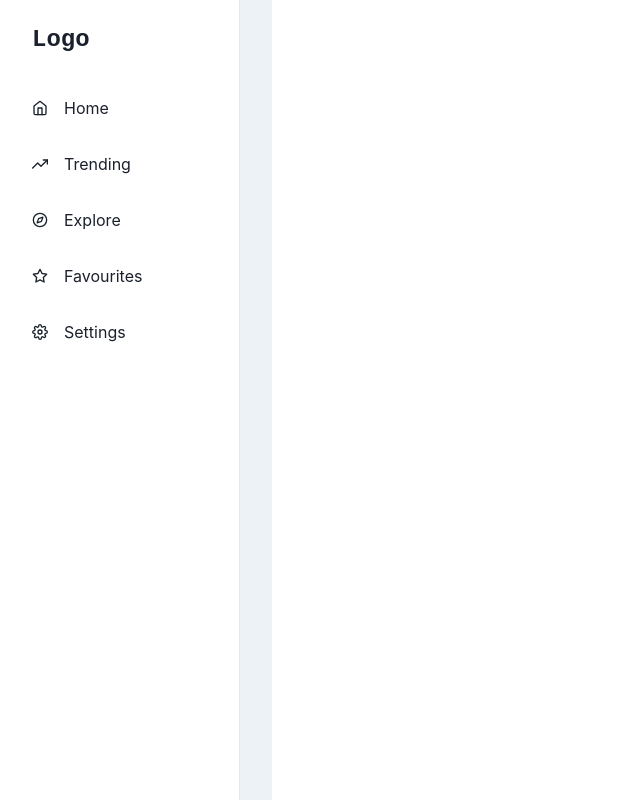
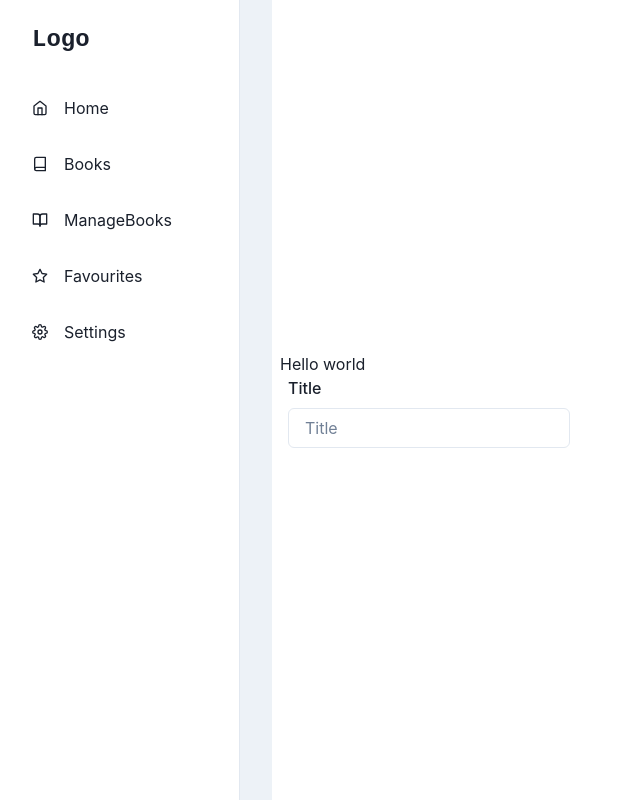
Before and after one commit to Sudan08/Library_management_system, a React (Vite) app: page /dashboard in a window 1280 px wide. Shown: the whole page, without its empty margins (0-640 px from the left). Built offline with nearby package versions, Linux system fonts and the light colour scheme.

Commit message:
intialized dashboard ui

```diff
--- /dev/null
+++ b/src/components/bookRegistration/RegisterUI.tsx
@@ -0,0 +1,44 @@
+import { Box ,FormControl,HStack ,VStack , FormLabel , FormErrorMessage ,Input } from '@chakra-ui/react'
+import React from 'react'
+import { chakra } from '@chakra-ui/react';
+
+
+const RegisterUI = () => {
+  return (
+    <Box>
+      <h1>Hello world</h1>
+        <HStack>
+            <Box>
+
+            </Box>
+            <Box>
+                <VStack>
+                    <chakra.form>
+                    <FormControl >
+                      <FormLabel htmlFor="email">Title</FormLabel>
+                      <Input
+                        placeholder="Title"
+                        id="email"
+                        type="email"
+                        // {...register('email', {
+                        //   required: 'Email is required',
+                        //   pattern: {
+                        //     value: /^[\w-.]+@([\w-]+\.)+[\w-]{2,4}$/,
+                        //     message: 'Invalid Title'
+                        //   },
+                        // })}
+                      />
+                        {/* <FormErrorMessage>
+                        {errors.email && errors.email.message}
+                        </FormErrorMessage> */}
+                        </FormControl>
+                    </chakra.form>
+                </VStack>
+            </Box>
+        </HStack>
+    </Box>
+
+  )
+}
+
+export default RegisterUI
--- a/src/components/dashboard/Sidebar.tsx
+++ b/src/components/dashboard/Sidebar.tsx
@@ -21,6 +21,9 @@ import {
   FiStar,
   FiSettings,
   FiMenu,
+  FiBook,
+  FiBookmark,
+  FiBookOpen,
 } from 'react-icons/fi';
 import { IconType } from 'react-icons';
 import { ReactText } from 'react';
@@ -31,8 +34,8 @@ interface LinkItemProps {
 }
 const LinkItems: Array<LinkItemProps> = [
   { name: 'Home', icon: FiHome },
-  { name: 'Trending', icon: FiTrendingUp },
-  { name: 'Explore', icon: FiCompass },
+  { name: 'Books', icon: FiBook },
+  { name: 'ManageBooks', icon: FiBookOpen },
   { name: 'Favourites', icon: FiStar },
   { name: 'Settings', icon: FiSettings },
 ];
--- a/src/interface/index.d.ts
+++ b/src/interface/index.d.ts
@@ -24,7 +24,7 @@ export interface IAuthState {
 export interface registerPayLoad {
     firstName: string;
     lastName: string;
-    username: string;
+    userName: string;
     email: string;
     password: string;
     scope: string;
--- a/src/pages/dashboard/Dashboard.tsx
+++ b/src/pages/dashboard/Dashboard.tsx
@@ -1,6 +1,7 @@
 import React from 'react';
 import Sidebar from '../../components/dashboard/Sidebar';
 import {Box, HStack} from '@chakra-ui/react';
+import RegisterUI from '../../components/bookRegistration/RegisterUI';
 
 const Dashboard = () => {
   return (
@@ -11,7 +12,8 @@ const Dashboard = () => {
         <Sidebar />
       </Box>
       <Box>
-        {/* <Sample /> */}
+        <RegisterUI />
+
       </Box>
     </HStack>
     </Box>
```
Also changed, not shown: src/pages/Login/Login.tsx (+11 -3 lines), src/pages/Login/Register.tsx (+4 -1 lines), 2 other files (tests, documents, lock files or other folders).
